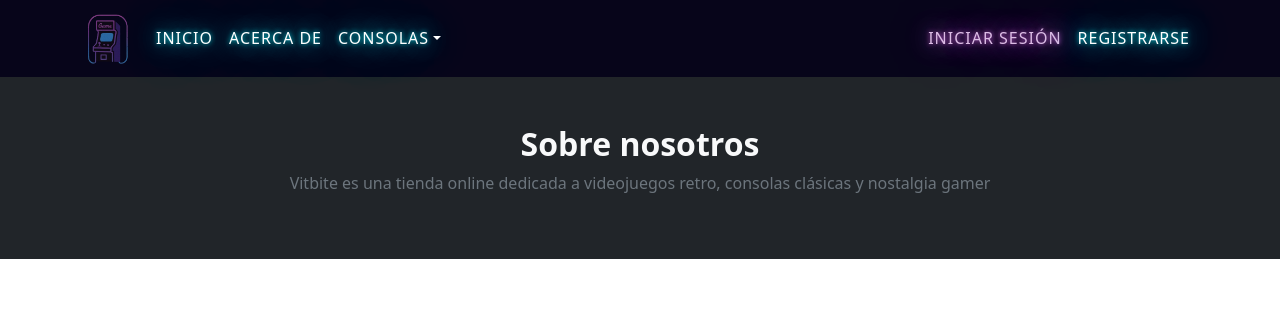
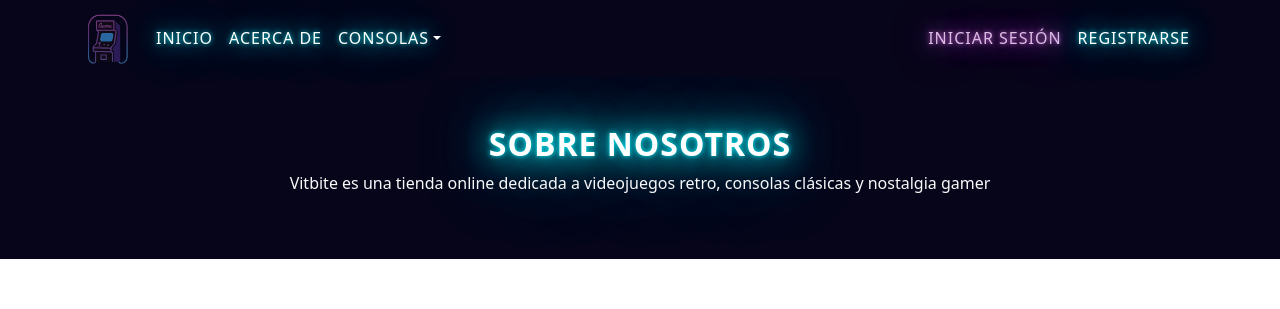
Before and after one commit to AcostaCl/Ecommerce-Gamer-React, a React (Vite) app: page /AcercaDe in a window 1280 px wide. Shown: the top 309 px of the page. Built offline with nearby package versions, Linux system fonts and the light colour scheme.

Commit message:
modifique los estilos del backgroud y los estilos del h2

```diff
--- a/src/components/pages/AcercaDe.jsx
+++ b/src/components/pages/AcercaDe.jsx
@@ -6,11 +6,11 @@ import { MdOutlineWork } from "react-icons/md";
 const AcercaDe = () => {
   return (
     <>
-      <section className="bg-dark py-5">
+      <section className="bg-estilos py-5">
         <Container className="text-center">
           <article>
-            <h2 className="fw-bold text-light">Sobre nosotros</h2>
-            <p className="text-secondary">
+            <h2 className="fw-bold titulo-estilos">Sobre nosotros</h2>
+            <p className="text-light">
               Vitbite es una tienda online dedicada a videojuegos retro,
               consolas clásicas y nostalgia gamer
             </p>
@@ -80,6 +80,7 @@ const AcercaDe = () => {
           </Row>
         </Container>
       </section>
+      <hr />
       <section className="text-center py-5">
         <article>
           <h3 className="fw-bold">Unite al equipo</h3>
--- a/src/styles/AcercaDe.css
+++ b/src/styles/AcercaDe.css
@@ -0,0 +1,12 @@
+.titulo-estilos {
+  font-weight: 500;
+  color: white;
+  letter-spacing: 1px;
+  text-transform: uppercase;
+  text-shadow: 0 0 5px #03e9f4, 0 0 25px #03e9f4, 0 0 50px #03e9f4,
+    0 0 100px #03e9f4;
+}
+
+.bg-estilos {
+  background-color: #07051a;
+}
```
